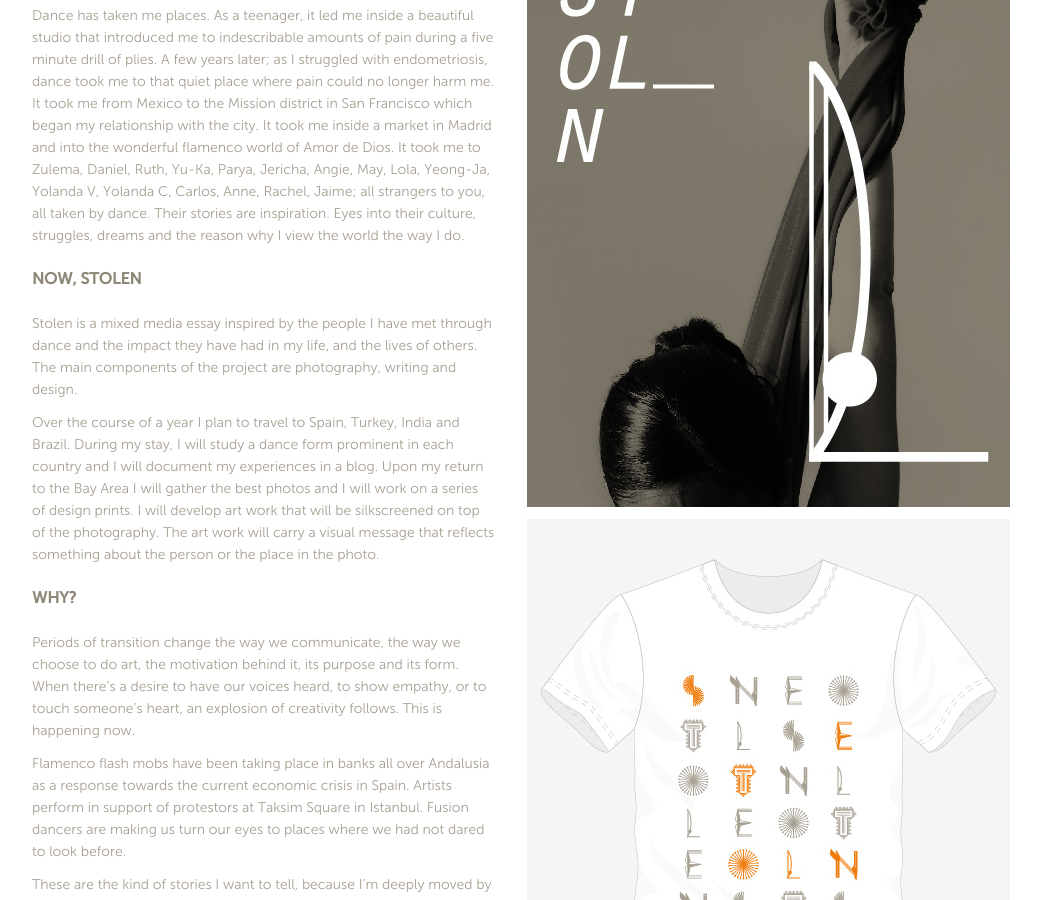
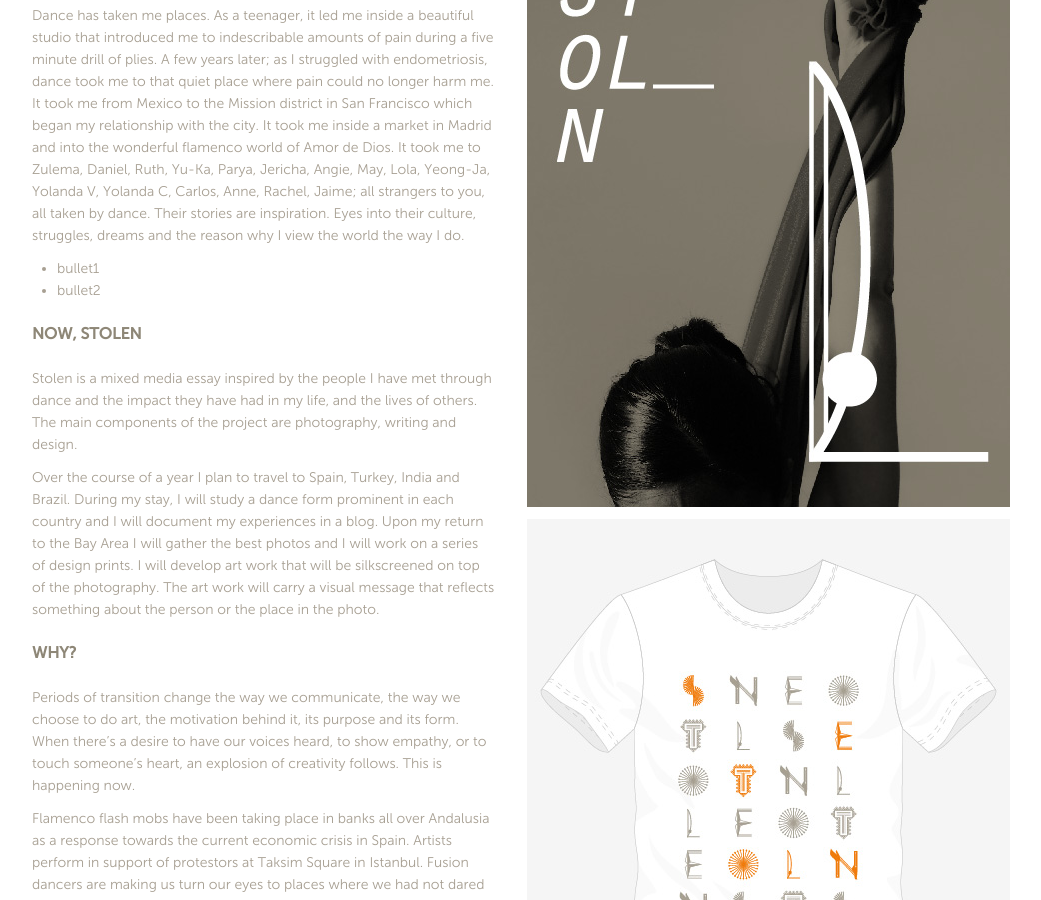
Before and after one commit to stolenportraits/stolenportraits.github.io, a Jekyll site: the page built from _posts/2013-07-01-the-design.md, in a window 1280 px wide and 900 px high, scrolled down 1048 px. Shown: the whole window, without its empty margins (119-1160 px from the left). Built offline with Jekyll 4.4.1, drawn with Linux system fonts in a browser that asks for light colours; nearby versions of some CDN libraries; some web fonts are replaced.

Commit message:
Update 2013-07-01-the-design.md

```diff
--- a/_posts/2013-07-01-the-design.md
+++ b/_posts/2013-07-01-the-design.md
@@ -22,7 +22,16 @@ twitter: The Design of Stolen
 
 ### First things second
 
-Dance has taken me places. As a teenager, it led me inside a beautiful studio that introduced me to indescribable amounts of pain during a five minute drill of plies. A few years later; as I struggled with endometriosis, dance took me to that quiet place where pain could no longer harm me. It took me from Mexico to the Mission district in San Francisco which began my relationship with the city. It took me inside a market in Madrid and into the wonderful flamenco world of Amor de Dios. It took me to Zulema, Daniel, Ruth, Yu-Ka, Parya, Jericha, Angie, May, Lola, Yeong-Ja, Yolanda V, Yolanda C, Carlos, Anne, Rachel, Jaime; all strangers to you, all taken by dance. Their stories are inspiration. Eyes into their culture, struggles, dreams and the reason why I view the world the way I do.
+Dance has taken me places. As a teenager, it led me inside a beautiful
+studio that introduced me to indescribable amounts of pain during a five
+minute drill of plies. A few years later; as I struggled with endometriosis,
+dance took me to that quiet place where pain could no longer harm me. It took
+me from Mexico to the Mission district in San Francisco which began my relationship
+with the city. It took me inside a market in Madrid and into the wonderful flamenco world of Amor de Dios. It took me to Zulema, Daniel, Ruth, Yu-Ka, Parya, Jericha, Angie, May, Lola, Yeong-Ja, Yolanda V, Yolanda C, Carlos, Anne, Rachel, Jaime; all strangers to you, all taken by dance. Their stories are inspiration. Eyes into their culture, struggles, dreams and the reason why I view the world the way I do.
+
+* bullet1
+* bullet2
+
 
 ### Now, stolen
 
```
